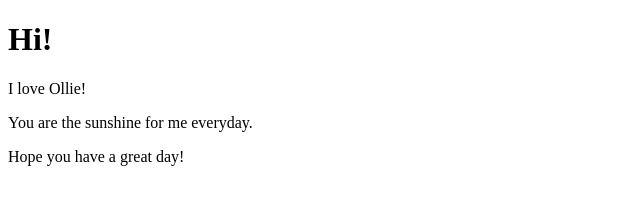
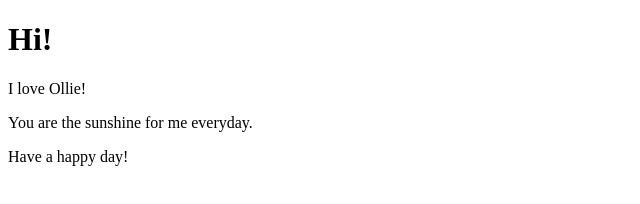
Before and after one commit to skgit1/git-test, a website: page index.html in a window 1280 px wide. Shown: the full height of the page, 0-640 px from the left. Drawn offline with Linux system fonts and the light colour scheme.

Commit message:
fourthcommit

```diff
--- a/index.html
+++ b/index.html
@@ -6,6 +6,6 @@
 	<h1>Hi!</h1>
 	<p>I love Ollie!</p>
 	<p>You are the sunshine for me everyday.</p>
-	<p>Hope you have a great day!</p>
+	<p>Have a happy day!</p>
 </body>
 </html>
--- a/package.json
+++ b/package.json
@@ -1,7 +1,7 @@
 {
   "name": "git-test",
   "version": "1.0.0",
-  "description": "LearnGit and Node",
+  "description": "Learn Git and Node",
   "main": "index.html",
   "scripts": {
   	"start":"npm run lite",
```
